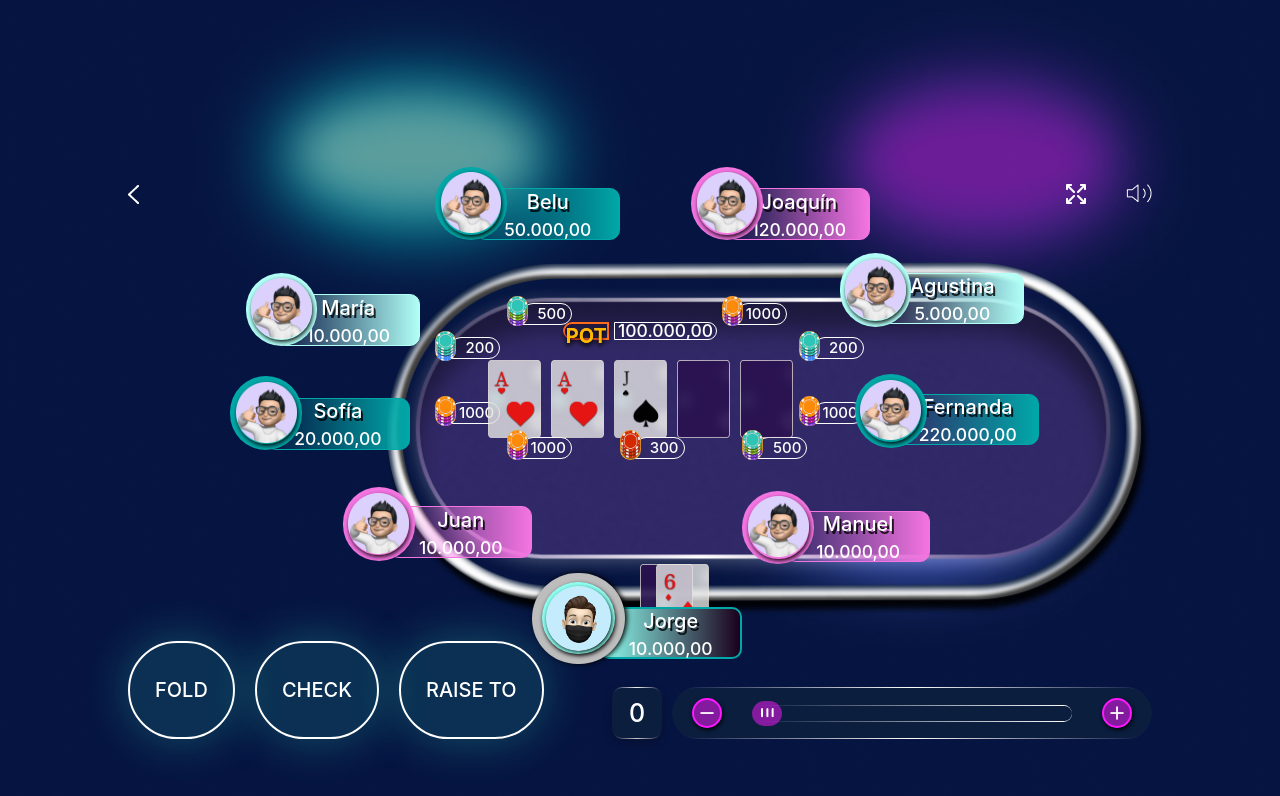
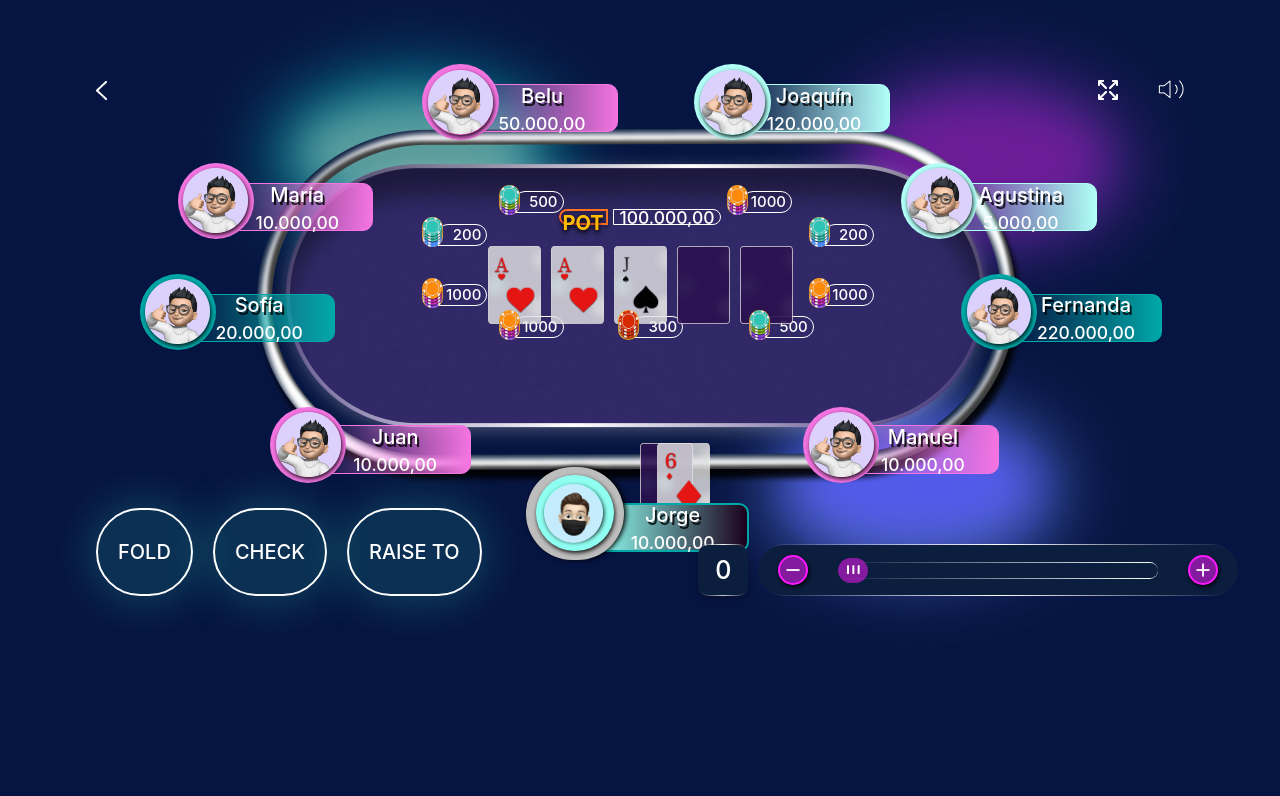
Before and after one commit to joakom24/CRYPTGO, a Next.js app: page / in a window 1280 px wide. Shown: the top 796 px of the page. Built offline with nearby package versions, Linux system fonts and the light colour scheme.

Commit message:
change sizes

```diff
--- a/components/Games/Poker/Buttons/ButtonMove.js
+++ b/components/Games/Poker/Buttons/ButtonMove.js
@@ -12,7 +12,7 @@ const ButtonMove = () => {
     setNumber(number - 1);
   };
   return (
-    <div className=" text-white  flex absolute justify-end w-full">
+    <div className=" text-white  flex absolute justify-end w-[100%] ml-[5%]">
       {/*Buttom number*/}
       <div className="bg-gradient-to-r from-whiteCustom via-white to-whiteCustom rounded-sm mr-2 py-0.2 ">
         <input
--- a/components/Games/Poker/Buttons/ButtonsLeft.js
+++ b/components/Games/Poker/Buttons/ButtonsLeft.js
@@ -2,15 +2,15 @@ const ButtonsLeft = () => {
   return (
     <div>
       {/*Button Fold*/}
-      <button className="mr-4 bg-ultimate  shadow-3xl text-white border-2 rounded-full px-5 py-7 border-white hover:bg-secondary hover:border-2 hover:border-borders ">
+      <button className="mr-4 bg-ultimate  shadow-3xl text-white border-2 rounded-full px-4 py-6 border-white hover:bg-secondary hover:border-2 hover:border-borders ">
         FOLD
       </button>
       {/*Button Check*/}
-      <button className="mr-4 bg-ultimate hover:bg-secondary hover:border-2 hover:border-borders  shadow-3xl text-white border-2 rounded-full px-5 py-7 border-white">
+      <button className="mr-4 bg-ultimate hover:bg-secondary hover:border-2 hover:border-borders  shadow-3xl text-white border-2 rounded-full px-4 py-6 border-white">
         CHECK
       </button>
       {/*Button Raise to*/}
-      <button className="hover:bg-secondary bg-ultimate hover:border-2 hover:border-borders  shadow-3xl text-white border-2 rounded-full px-5 py-7 border-white">
+      <button className="hover:bg-secondary bg-ultimate hover:border-2 hover:border-borders  shadow-3xl text-white border-2 rounded-full px-4 py-6 border-white">
         RAISE TO
       </button>
     </div>
--- a/components/Games/Poker/Buttons/ButtonsTop.js
+++ b/components/Games/Poker/Buttons/ButtonsTop.js
@@ -32,7 +32,7 @@ const ButtonsTop = () => {
   };
 
   return (
-    <section className="flex relative">
+    <section className="flex ">
       {/*BackArrowIcon*/}
       <button>
         <Image src={back} alt="backIcon" />
--- a/components/Games/Poker/Poker.js
+++ b/components/Games/Poker/Poker.js
@@ -11,7 +11,7 @@ const Poker = () => {
   return (
     //PokerInterface
     <main className=" bg-[url('../assets/backgroundPoker.jpg')] bg-no-repeat bg-cover left-0 top-0 h-screen w-screen overflow-hidden flex justify-center items-center">
-      <div className=" relative w-1024 h-1024 ">
+      <div className=" absolute w-1024 h-1024 top-[10%]">
         <ButtonsTop />
         {/*ImagePokerTable*/}
         <div className="h-1024">
--- a/components/Games/Poker/Table.js
+++ b/components/Games/Poker/Table.js
@@ -3,8 +3,8 @@ import table from "../../../assets/tablePoker.png";
 import Image from "next/image";
 const Table = () => {
   return (
-    <div className="absolute top-[18%] left-[25%] ">
-      <Image src={table} alt="tablePoker" layout="intrinsic" />
+    <div className="flex justify-center items-center h-full absolute w-full ">
+      <Image src={table} alt="tablePoker" />
     </div>
   );
 };
--- a/components/Games/Poker/User.js
+++ b/components/Games/Poker/User.js
@@ -8,20 +8,20 @@ import cardTwo from "../../../assets/CartaBack.png";
 const User = () => {
   return (
     <div>
-      <div className="rounded-full absolute bg-userPoker shadow-7xl  h-[21%] w-[9%] top-[90%] z-10 left-[39.5%] flex justify-center">
-        <div className="bg-userPoker2 h-[80%] w-[80%] rounded-full   m-auto shadow-4xl">
-          <div className="absolute h-[70%] w-[70%]  mt-[5%] ml-[5%] rounded-full shadow-8xl">
+      <div className="rounded-full absolute bg-userPoker shadow-7xl  h-[23%] w-[9%] top-[96%] z-10 left-[39.5%] flex justify-center">
+        <div className="bg-userPoker2 h-[82%] w-[80%] rounded-full   m-auto shadow-4xl">
+          <div className="absolute h-[60%] w-[60%]  mt-[9%] ml-[9%] rounded-full shadow-8xl">
             <Image src={memoji4} alt="icon" className=" rounded-full" />
           </div>
         </div>
       </div>
-      <div className="absolute top-[88%] left-[50%]">
+      <div className="absolute top-[90%] left-[50%]">
         <Image src={cardTwo} alt="img" width={53} height={78} />
       </div>
-      <div className="absolute top-[88%] left-[51.6%]">
+      <div className="absolute top-[90%] left-[51.6%]">
         <Image src={cardOne} alt="img" width={53} height={78} />
       </div>
-      <div className="absolute rounded-sm w-[14%] bg-gradient-to-l from-userSeven to-userEight border-2 border-borderUser2 h-[12%] flex justify-center items-center flex-col top-[98%] left-[46%]">
+      <div className="absolute rounded-sm w-[14%] bg-gradient-to-l from-userSeven to-userEight border-2 border-borderUser2 h-[12%] flex justify-center items-center flex-col top-[105%] left-[46%]">
         <h1 className="font-medium text-white text-l drop-shadow-6xl leading-6">
           Jorge
         </h1>
@@ -29,12 +29,12 @@ const User = () => {
       </div>
       {/**/}
       <div>
-        <div className="rounded-full absolute bg-borderUser h-[17%] w-[7%] top-[70.2%] left-[21%] flex justify-center items-center">
+        <div className="rounded-full absolute bg-borderUser h-[19%] w-[7%] top-[81%] left-[16%] flex justify-center items-center">
           <div className="h-[85%] w-[85%]   rounded-full shadow-8xl absolute z-10">
             <Image src={memoji} alt="icon" />
           </div>
         </div>
-        <div className="absolute rounded-sm w-[14%] bg-gradient-to-l from-user to-userTwo border-1 border-borderUser h-[12%] flex justify-center items-center flex-col top-[74.6%] left-[25.5%]">
+        <div className="absolute rounded-sm w-[14%] bg-gradient-to-l from-user to-userTwo border-1 border-borderUser h-[12%] flex justify-center items-center flex-col top-[85.6%] left-[20.5%]">
           <h1 className="font-medium text-white text-l drop-shadow-6xl leading-6">
             Juan
           </h1>
@@ -43,12 +43,12 @@ const User = () => {
       </div>
       {/**/}
       <div>
-        <div className="rounded-full absolute bg-borderUser2 h-[17%] w-[7%] top-[44.5%] z-10 left-[10%] flex justify-center items-center">
+        <div className="rounded-full absolute bg-borderUser2 h-[19%] w-[7%] top-[48%] z-10 left-[4%] flex justify-center items-center">
           <div className="rounded-full shadow-8xl absolute h-[85%] w-[85%]">
             <Image src={memoji} alt="icon" />
           </div>
         </div>
-        <div className="absolute rounded-sm w-[14%] bg-gradient-to-l from-userThree to-userFour border-1 border-borderUser2 h-[12%] flex justify-center items-center flex-col top-[49.5%] left-[13.5%]">
+        <div className="absolute rounded-sm w-[14%] bg-gradient-to-l from-userThree to-userFour border-1 border-borderUser2 h-[12%] flex justify-center items-center flex-col top-[53%] left-[8%]">
           <h1 className="font-medium text-white text-l drop-shadow-6xl leading-6">
             Sofía
           </h1>
@@ -57,12 +57,12 @@ const User = () => {
       </div>
       {/**/}
       <div>
-        <div className="rounded-full absolute bg-borderUser3 h-[17%] w-[7%] top-[20.5%] z-10 left-[11.5%] flex justify-center items-center">
+        <div className="rounded-full absolute bg-borderUser h-[19%] w-[7%] top-[20.5%] z-10 left-[7.5%] flex justify-center items-center">
           <div className="rounded-full absolute shadow-8xl  h-[85%] w-[85%] ">
             <Image src={memoji} alt="icon" />
           </div>
         </div>
-        <div className="absolute rounded-sm w-[14%] bg-gradient-to-l from-userFive to-userSix border-1 border-borderUser3 h-[12%] flex justify-center items-center flex-col top-[25.5%] left-[14.5%]">
+        <div className="absolute rounded-sm w-[14%] bg-gradient-to-l from-user to-userTwo border-1 border-borderUser h-[12%] flex justify-center items-center flex-col top-[25.5%] left-[11.5%]">
           <h1 className="font-medium text-white text-l drop-shadow-6xl leading-6">
             María
           </h1>
@@ -71,12 +71,12 @@ const User = () => {
       </div>
       {/**/}
       <div>
-        <div className="rounded-full absolute bg-borderUser2 h-[17%] w-[7%] top-[-4%] z-10  left-[30%] flex justify-center items-center">
+        <div className="rounded-full absolute bg-borderUser h-[19%] w-[7%] top-[-4%] z-10  left-[30%] flex justify-center items-center">
           <div className="rounded-full absolute  shadow-8xl  h-[85%] w-[85%] ">
             <Image src={memoji} alt="icon" />
           </div>
         </div>
-        <div className="absolute rounded-sm w-[14%] bg-gradient-to-l from-userThree to-userFour border-1 border-borderUser2 h-[12%] flex justify-center items-center flex-col top-[1%] left-[34%]">
+        <div className="absolute rounded-sm w-[14%] bg-gradient-to-l from-user to-userTwo border-1 border-borderUser h-[12%] flex justify-center items-center flex-col top-[1%] left-[34%]">
           <h1 className="font-medium text-white text-l drop-shadow-6xl leading-6">
             Belu
           </h1>
@@ -85,12 +85,12 @@ const User = () => {
       </div>
       {/**/}
       <div>
-        <div className="rounded-full absolute bg-borderUser h-[17%] w-[7%] top-[-4%] z-10  left-[55%] flex justify-center items-center">
+        <div className="rounded-full absolute bg-borderUser3 h-[19%] w-[7%] top-[-4%] z-10  left-[55%] flex justify-center items-center">
           <div className="rounded-full absolute  shadow-8xl  h-[85%] w-[85%] ">
             <Image src={memoji} alt="icon" />
           </div>
         </div>
-        <div className="absolute rounded-sm w-[14%] bg-gradient-to-l from-user to-userTwo border-1 border-borderUser h-[12%] flex justify-center items-center flex-col top-[1%] left-[58.5%]">
+        <div className="absolute rounded-sm w-[14%] bg-gradient-to-l from-userFive to-userSix border-1 border-borderUser3 h-[12%] flex justify-center items-center flex-col top-[1%] left-[59%]">
           <h1 className="font-medium text-white text-l drop-shadow-6xl leading-6">
             Joaquín
           </h1>
@@ -99,12 +99,12 @@ const User = () => {
       </div>
       {/**/}
       <div>
-        <div className="rounded-full absolute bg-borderUser3 h-[17%] w-[7%] top-[16%] z-10 left-[69.5%] flex justify-center items-center">
+        <div className="rounded-full absolute bg-borderUser3 h-[19%] w-[7%] top-[20.5%] z-10 left-[74%] flex justify-center items-center">
           <div className="rounded-full absolute shadow-8xl  h-[85%] w-[85%] ">
             <Image src={memoji} alt="icon" />
           </div>
         </div>
-        <div className="absolute rounded-sm w-[14%] bg-gradient-to-l from-userFive to-userSix border-1 border-borderUser3 h-[12%] flex justify-center items-center flex-col top-[20.5%] left-[73.5%]">
+        <div className="absolute rounded-sm w-[14%] bg-gradient-to-l from-userFive to-userSix border-1 border-borderUser3 h-[12%] flex justify-center items-center flex-col top-[25.5%] left-[78%]">
           <h1 className="font-medium text-white text-l drop-shadow-6xl leading-6">
             Agustina
           </h1>
@@ -113,12 +113,12 @@ const User = () => {
       </div>
       {/**/}
       <div>
-        <div className="rounded-full absolute bg-borderUser2 h-[17%] w-[7%] top-[44%] z-10 left-[71%] flex justify-center items-center">
+        <div className="rounded-full absolute bg-borderUser2 h-[19%] w-[7%] top-[48%] z-10 left-[79.5%] flex justify-center items-center">
           <div className="rounded-full absolute shadow-8xl  h-[85%] w-[85%] ">
             <Image src={memoji} alt="icon" />
           </div>
         </div>
-        <div className="absolute rounded-sm w-[14%] bg-gradient-to-l from-userThree to-userFour border-1 border-borderUser2 h-[12%] flex justify-center items-center flex-col top-[48.5%] left-[75%]">
+        <div className="absolute rounded-sm w-[14%] bg-gradient-to-l from-userThree to-userFour border-1 border-borderUser2 h-[12%] flex justify-center items-center flex-col top-[53%] left-[84%]">
           <h1 className="font-medium text-white text-l drop-shadow-6xl leading-6">
             Fernanda
           </h1>
@@ -127,12 +127,12 @@ const User = () => {
       </div>
       {/**/}
       <div>
-        <div className="rounded-full absolute bg-borderUser h-[17%] w-[7%] top-[71%] z-10 left-[60%] flex justify-center items-center">
+        <div className="rounded-full absolute bg-borderUser h-[19%] w-[7%] top-[81%] z-10 left-[65%] flex justify-center items-center">
           <div className="rounded-full absolute  shadow-8xl  h-[85%] w-[85%] ">
             <Image src={memoji} alt="icon" />
           </div>
         </div>
-        <div className="absolute rounded-sm w-[14%] bg-gradient-to-l from-user to-userTwo border-1 border-borderUser h-[12%] flex justify-center items-center flex-col top-[75.6%] left-[64.3%]">
+        <div className="absolute rounded-sm w-[14%] bg-gradient-to-l from-user to-userTwo border-1 border-borderUser h-[12%] flex justify-center items-center flex-col top-[85.6%] left-[69%]">
           <h1 className="font-medium text-white text-l drop-shadow-6xl leading-6">
             Manuel
           </h1>
--- a/tailwind.config.js
+++ b/tailwind.config.js
@@ -69,10 +69,10 @@ module.exports = {
         0.2: "1px",
       },
       width: {
-        1024: "80vw",
+        1024: "85vw",
       },
       height: {
-        1024: "calc( 60vw / 16 * 9 )",
+        1024: "calc( 56vw / 16 * 9 )",
       },
       boxShadow: {
         "3xl": "0 0 50px  rgba(51, 233, 198, 0.3)",
```
Also changed, not shown: 2 other files (tests, documents, lock files or other folders).
